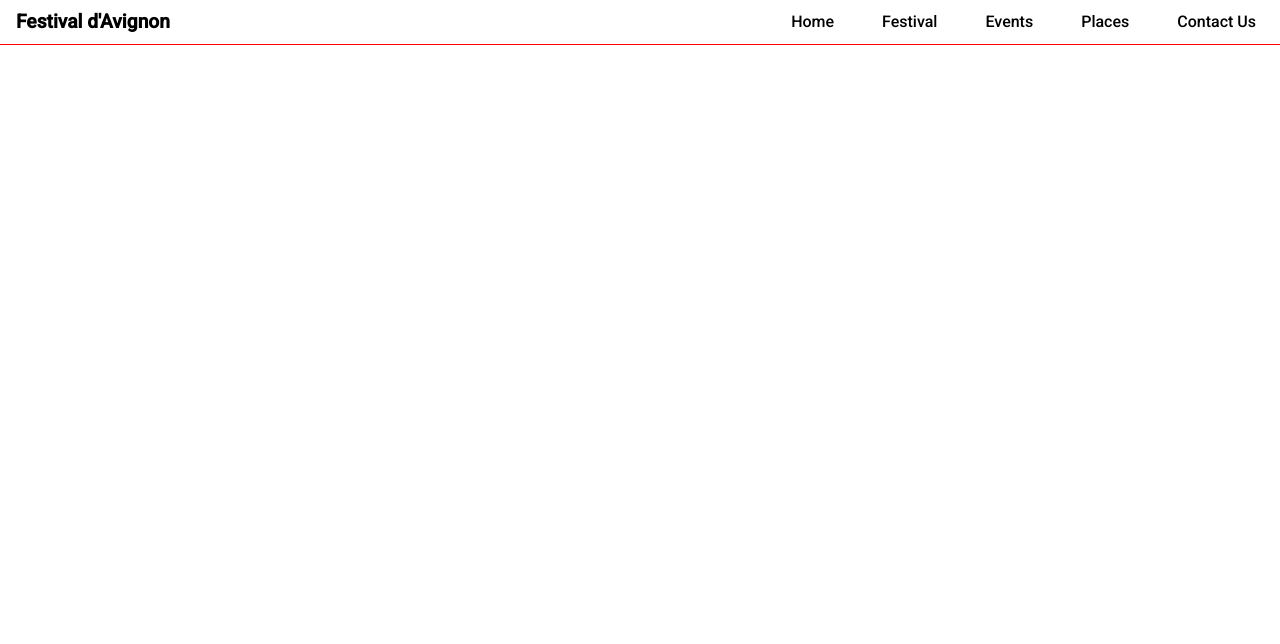
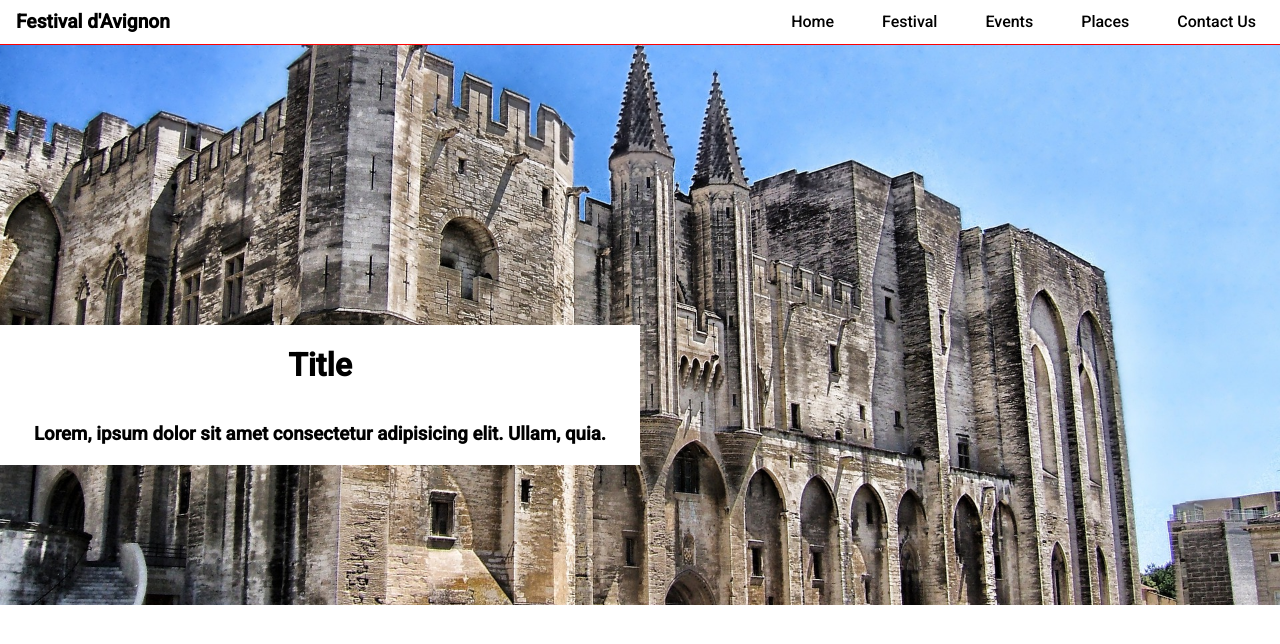
Before and after one commit to AndreaPrati98/Polimi--Hypermedia---project, a Nuxt app: page /festival-intro in a window 1280 px wide. Shown: the top 644 px of the page. Built offline with nearby package versions, Linux system fonts and the light colour scheme.

Commit message:
created page festival-intro. Implemented main img

```diff
--- /dev/null
+++ b/components/title-overlay-image.vue
@@ -0,0 +1,57 @@
+<template>
+  <section class="section">
+        <!-- here we set up the image with the Title -->
+        <!-- <img src="../assets/imgs/palais-des-papes-g48e250825_640.jpg" alt="Palace of the Popes" class="img"> -->
+        <div class="img">
+
+        </div>
+        <div class="title-div">
+            <h1>Title</h1>
+            <h3>Lorem, ipsum dolor sit amet consectetur adipisicing elit. Ullam, quia.</h3>
+        </div>
+    </section>
+</template>
+
+<script>
+export default {
+
+}
+</script>
+
+<style>
+
+    .section {
+        display: grid;
+        grid-template: repeat(4, 1fr) / repeat(4, 1fr);
+        height: 70vh;
+    }
+
+    .img {
+        background-image: url("../assets/imgs/palais-des-papes-g04269230e_1920.jpg");
+        background-repeat: no-repeat;
+        background-size: cover;
+        background-position: center;
+
+        width: auto;
+        grid-area: 1 / 1 / 5 / 5;
+    }
+
+    .title-div {
+        grid-area: 3 / 1 / 4 / 3;
+        display: flex;
+        flex-direction: column;
+        justify-content: center;
+        align-items: center;
+
+        background-color: white;
+
+    }
+
+    @media only screen and (width: 1400px) {
+        .img {
+            background-position: right top ;
+        }
+    }
+
+
+</style>
--- /dev/null
+++ b/pages/festival-intro.vue
@@ -0,0 +1,16 @@
+<template>
+  <div>
+    <title-overlay-image class="title-overlay-image"/>
+  </div>
+</template>
+
+<script>
+import titleOverlayImage from '~/components/title-overlay-image.vue'
+export default {
+  components: { titleOverlayImage },
+    name: "festival-intro",
+}
+</script>
+
+<style>
+</style>
```
